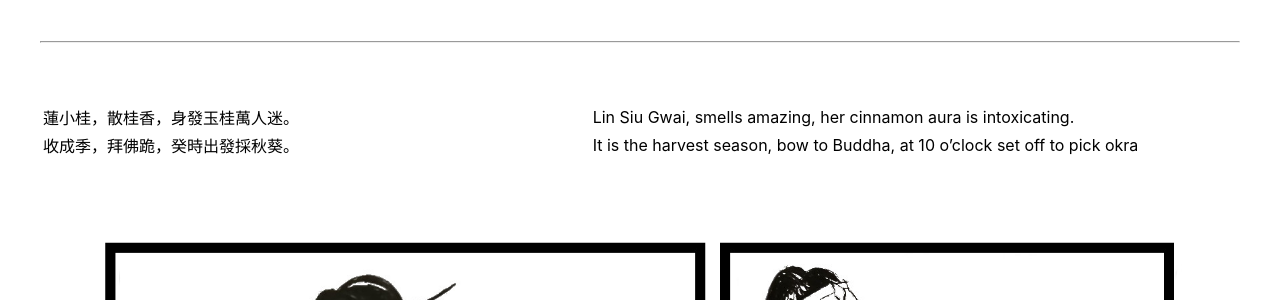
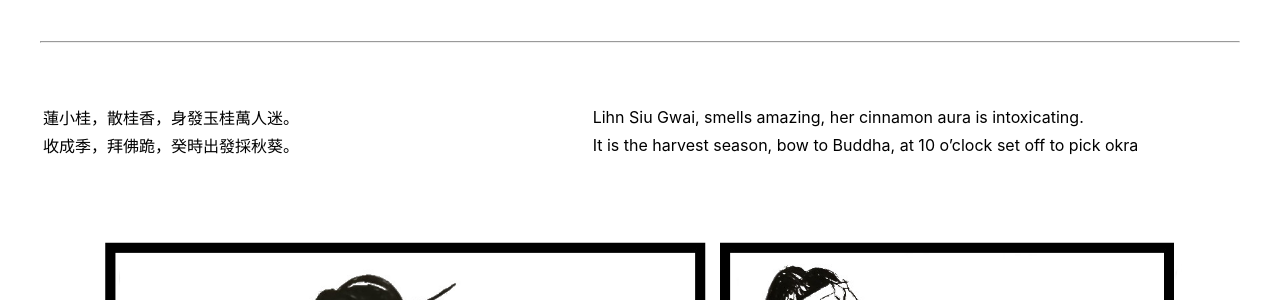
Before and after one commit to paglalayag/paglalayag.github.io, a Jekyll site: the page built from tula/_posts/2024-10-31-lihn-siu-gwai.md, in a window 1280 px wide and 900 px high, scrolled down 1514 px. Shown: the part 153-453 px from the top of the window. Built offline with Jekyll 4.4.1, drawn with Linux system fonts in a browser that asks for light colours; nearby versions of some CDN libraries; grey boxes are pictures that could not be loaded.

```diff
--- a/tula/_posts/2024-10-31-lihn-siu-gwai.md
+++ b/tula/_posts/2024-10-31-lihn-siu-gwai.md
@@ -34,7 +34,7 @@
 <br>
 
 
-| 蓮小桂，散桂香，身發玉桂萬人迷。 | Lin Siu Gwai, smells amazing, her cinnamon aura is intoxicating. |
+| 蓮小桂，散桂香，身發玉桂萬人迷。 | Lihn Siu Gwai, smells amazing, her cinnamon aura is intoxicating. |
 | 收成季，拜佛跪，癸時出發採秋葵。 | It is the harvest season, bow to Buddha, at 10 o’clock set off to pick okra |
 
 ![Lihn Siu Gwai P1](/assets/img/tula/lihn-siu-gwai-p1.jpg)
```
